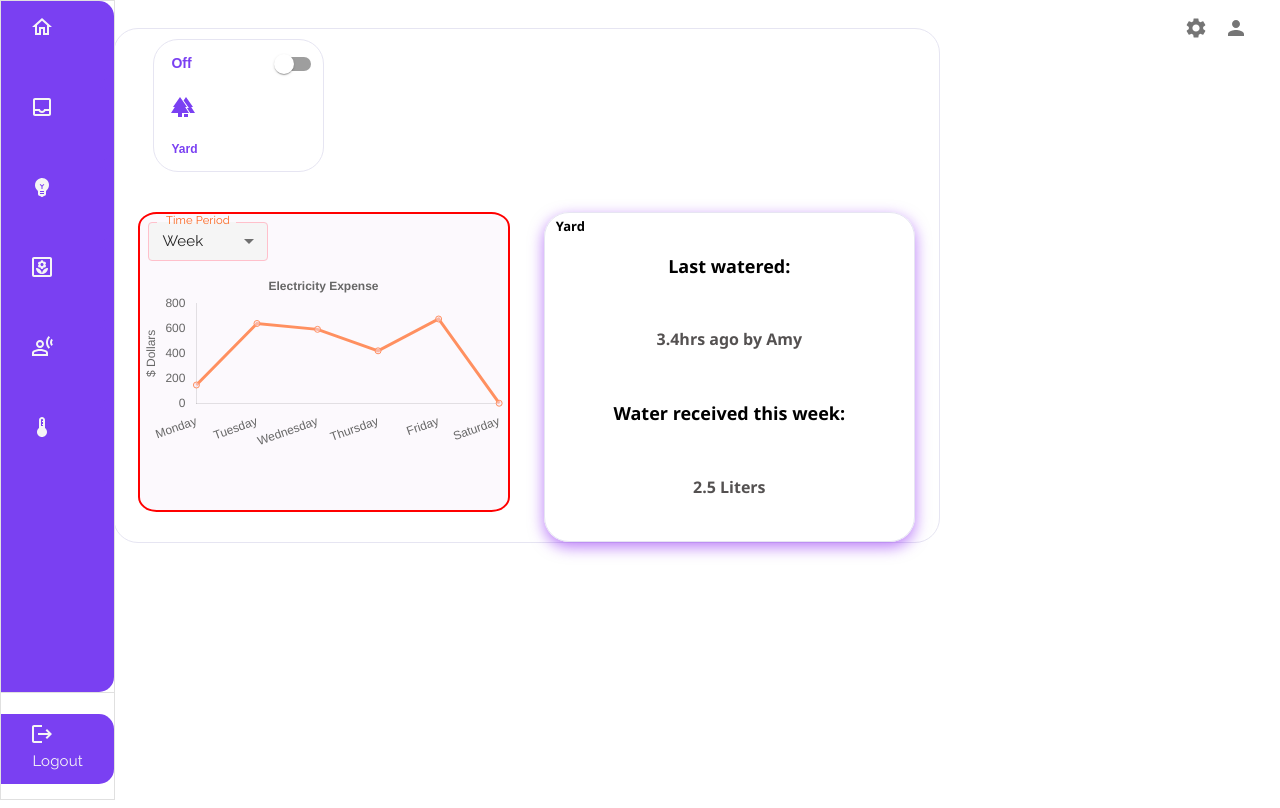
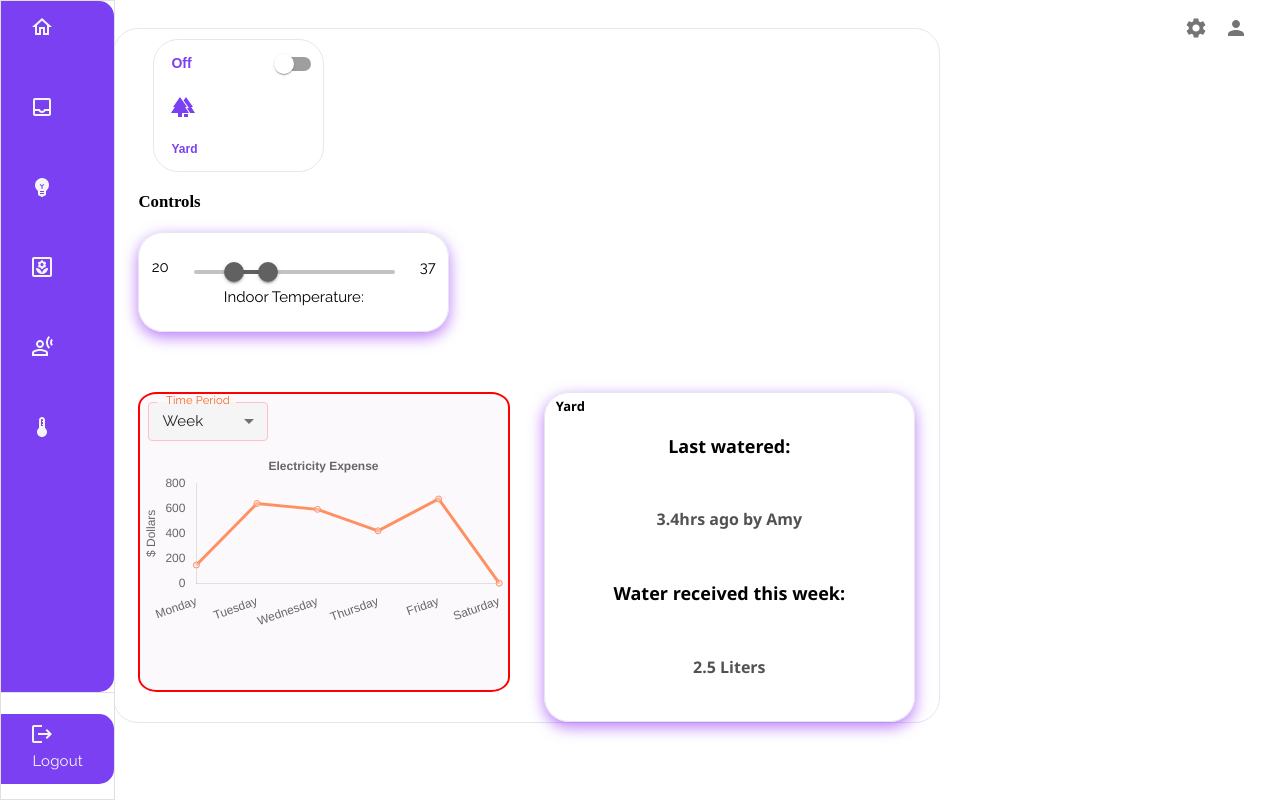
Before and after one commit to AshishGujral/Synchome, a React (Vite) app in the folder frontend/: page /waterControl in a window 1280 px wide. Built offline with nearby package versions, Linux system fonts and the light colour scheme; sample sign-in values are in the browser's storage.

Commit message:
watering plant

```diff
--- a/frontend/src/pages/waterControl/WaterControl.jsx
+++ b/frontend/src/pages/waterControl/WaterControl.jsx
@@ -2,11 +2,21 @@ import Sidebar from "../../components/Sidebar/Sidebar";
 import Topbar from "../../components/Topbar/Topbar";
 import FourColumnDiv from "../../components/main/FourColumnDiv";
 import ChartExpense from "../../components/ChartExpense/ChartExpense";
-import "./watercontrol.css"
-import { useEffect, useState } from "react";
+import "./watercontrol.css";
+import React, { Component, useState, useContext } from "react";
+import {
+  Typography,
+  Radio,
+  RadioGroup,
+  FormControl,
+  FormControlLabel,
+  FormLabel,
+} from "@mui/material";
 import ForestIcon from "@mui/icons-material/Forest";
 import { Grid, styled } from "@mui/material";
-
+import Box from "@mui/material/Box";
+import Slider from "@mui/material/Slider";
+import { useEffect } from "react";
 const SidebarGrid = styled(Grid)`
   max-width: 10%;
 `;
@@ -23,23 +33,74 @@ const MainGrid = styled(Grid)`
   padding-left: 2vw;
 `;
 // fake data for info box
-const infoData = [{
-    deviceId:1,
-    time : 3.4,
-    accessedBy : "Amy",
+const infoData = [
+  {
+    deviceId: 1,
+    time: 3.4,
+    accessedBy: "Amy",
     waterConsumed: 2.5,
-}]
+  },
+];
 
+// slider helper functions
+
+function valuetext(value) {
+  return `${value}°C`;
+}
 
 const WaterControl = () => {
   const [nameOne, setNameOne] = useState("Yard");
+  const [tempValue, setTempValue] = React.useState([20, 37]);
   const [valueOne, setValueOne] = useState(false);
+
+  const [sensorData, setSensorData] = useState("");
+
+  const handleTempChange = async (event, newValue, activeThumb) => {
+    if (!Array.isArray(newValue)) {
+      return;
+    }
+
+    if (newValue[1] - newValue[0] < minDistance) {
+      if (activeThumb === 0) {
+        const clamped = Math.min(newValue[0], 100 - minDistance);
+        setTempValue([clamped, clamped + minDistance]);
+      } else {
+        const clamped = Math.max(newValue[1], minDistance);
+        setTempValue([clamped - minDistance, clamped]);
+      }
+    } else {
+      setTempValue(newValue);
+    }
+
+    try {
+      await axios.put("/api/routes/saveRange", {
+        tempMax: tempValue[1],
+        tempMin: tempValue[0],
+        humMin: humValue[0],
+        humMax: humValue[1],
+        userId: user._id,
+      });
+    } catch (error) {
+      console.log(error);
+    }
+  };
+
+  // get temperature data from sensor
+  useEffect(() => {
+    const getTempAndHum = async () => {
+      const res = await axios.post("/api/routes/manageDHT", {
+        userId: user._id,
+      });
+      setSensorData(res.data);
+    };
+    getTempAndHum();
+  }, []);
 
   const switchToggleOne = async () => {
     setValueOne(!valueOne);
 
     const status = valueOne ? "OFF" : "ON";
-    console.log("yard ",status);
+    console.log("yard ", status);
     /* try {
       await axios.post("/api/routes/manageLed", {
         name: nameOne,
@@ -58,16 +119,43 @@ const WaterControl = () => {
       </SidebarGrid>
       {/* ---------------------------------------------------------- */}
       <MainGrid item className="water__herosection" xs={8}>
-      {
-        infoData.map(({time, accessedBy, waterConsumed}) => {
+        {infoData.map(({ time, accessedBy, waterConsumed }) => {
           return (
             <div className="water__wrapper">
               <div className="water__switches">
                 <FourColumnDiv
                   switches={[
-                      { name: nameOne, state: valueOne, icon:<ForestIcon/>,handleChange: switchToggleOne, color:'#7a40f2',}
+                    {
+                      name: nameOne,
+                      state: valueOne,
+                      icon: <ForestIcon />,
+                      handleChange: switchToggleOne,
+                      color: "#7a40f2",
+                    },
                   ]}
                 />
+                <div className="Controls">
+                  Controls
+                  <div className="controls-content" id="controls">
+                    <Box sx={{ width: 300, display: "flex", gap: "1em" }}>
+                      <Typography variant="h5">{tempValue[0]}</Typography>
+                      <Slider
+                        getAriaLabel={() => "Minimum distance shift"}
+                        onChange={handleTempChange}
+                        value={tempValue}
+                        valueLabelDisplay="auto"
+                        getAriaValueText={valuetext}
+                        disableSwap
+                      />
+                      <Typography variant="h5">{tempValue[1]}</Typography>
+                    </Box>
+                    <Box>
+                      <Typography variant="h5">
+                        Indoor Temperature:{sensorData.temperature}
+                      </Typography>
+                    </Box>
+                  </div>
+                </div>
               </div>
               <div className="water__chartInfo">
                 <div className="water__powerConsumed">
@@ -84,8 +172,7 @@ const WaterControl = () => {
               </div>
             </div>
           );
-        })
-      }
+        })}
       </MainGrid>
       {/* ----------------------------------------------- */}
 
```
Lines whose indentation alone changed are shown as unchanged.
